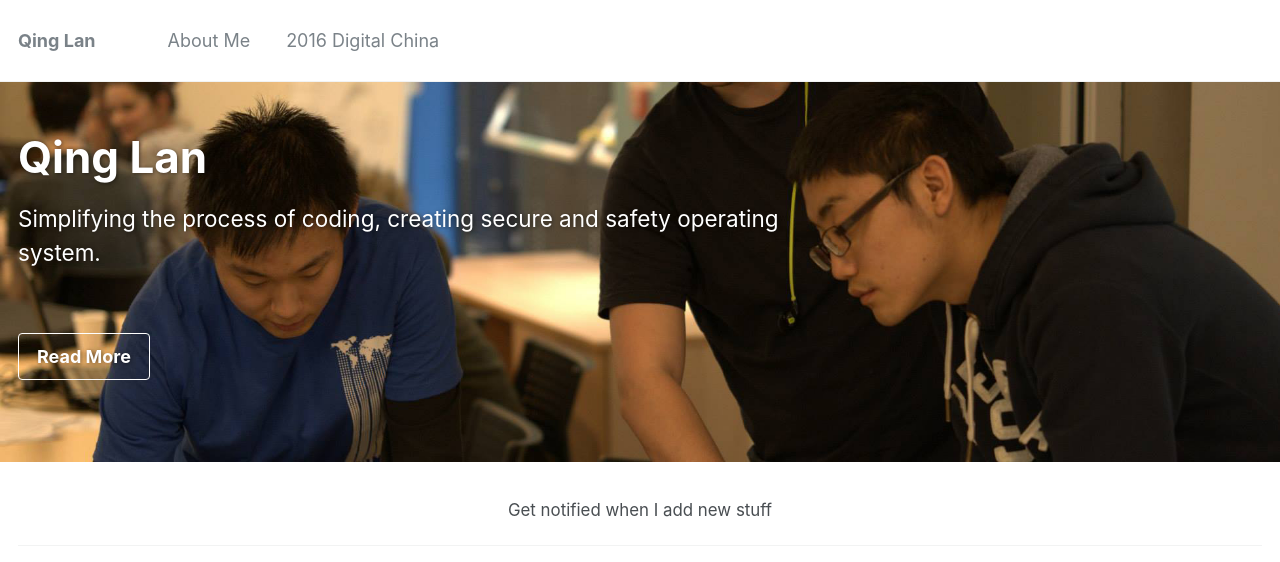
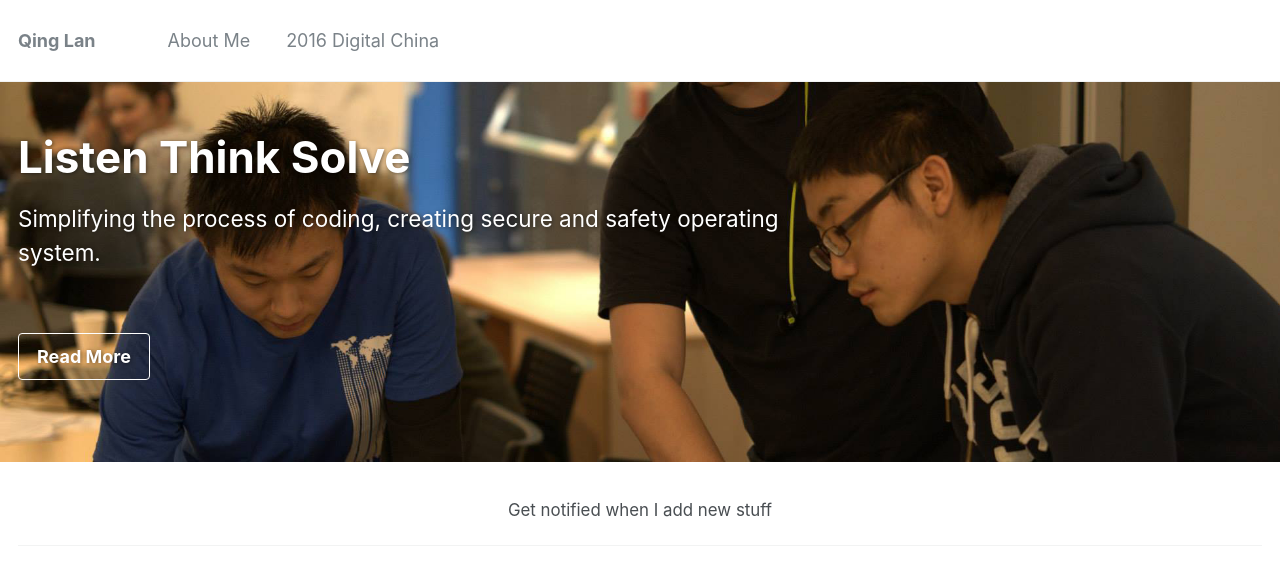
Before and after one commit to lanking520/lanking520.github.io, a Jekyll site: the page built from _pages/main.md, in a window 1280 px wide. Shown: the top 562 px of the page. Built offline with Jekyll 4.4.1, drawn with Linux system fonts in a browser that asks for light colours; the list of posts is cut into pages by our own code; grey boxes are pictures that could not be loaded.

Commit message:
Update main.md

```diff
--- a/_pages/main.md
+++ b/_pages/main.md
@@ -1,4 +1,5 @@
 ---
+title: "Listen Think Solve"
 layout: splash
 permalink: /
 header:
```
